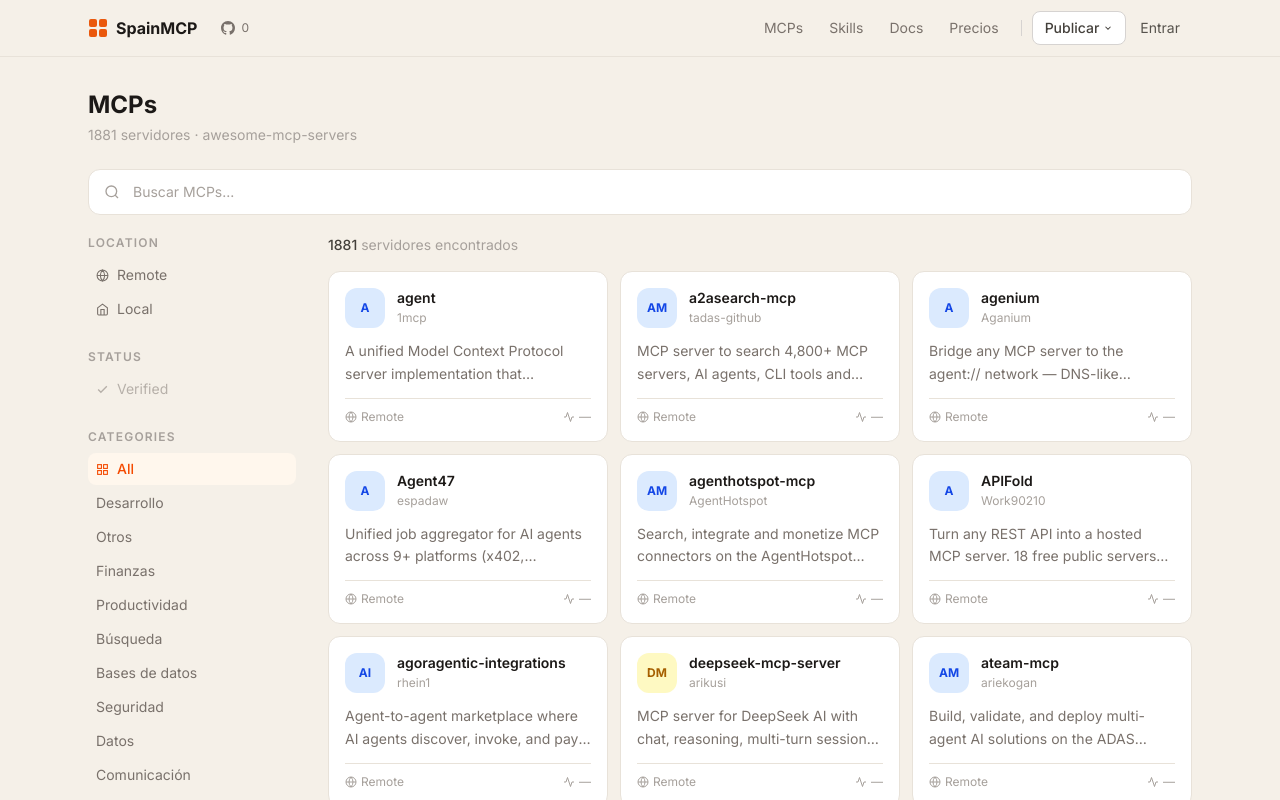
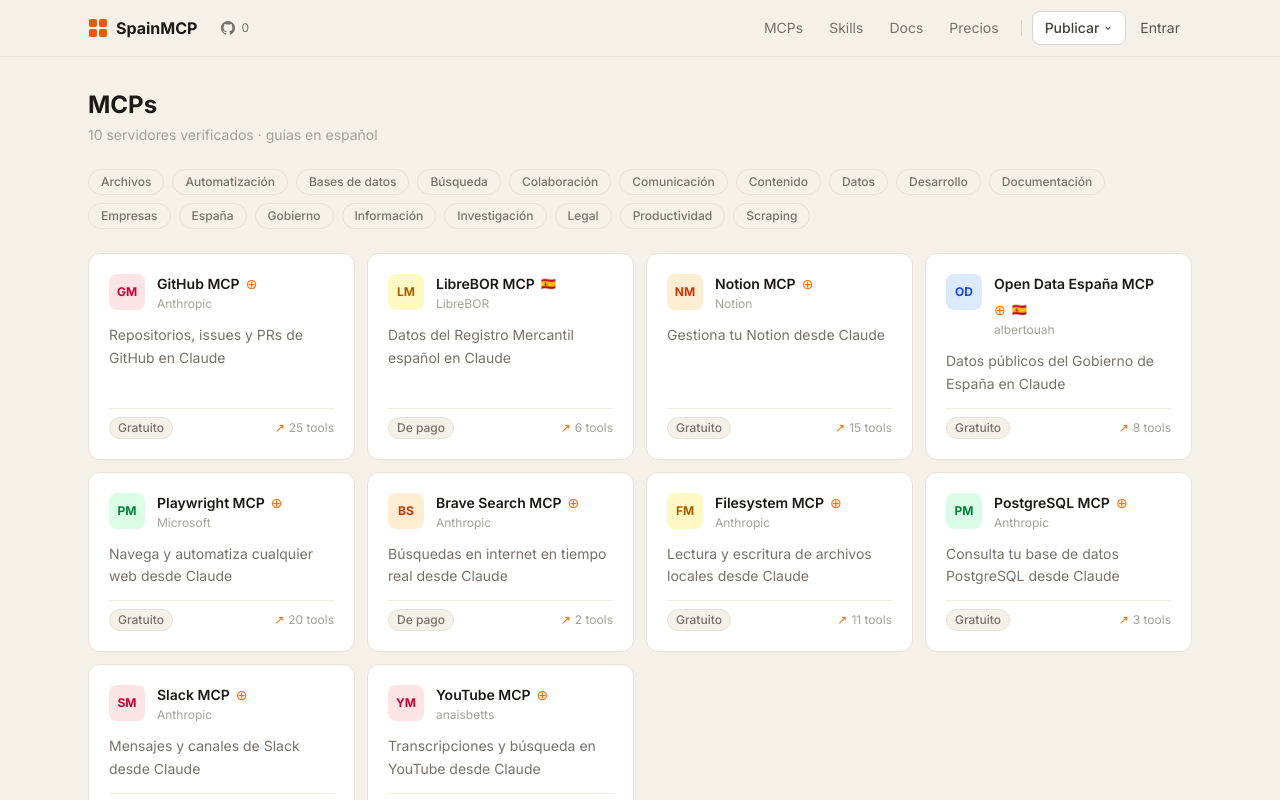
Before and after one commit to nilly-mima/spainmcp, a Next.js app: page /mcps in a window 1280 px wide. Shown: the top 800 px of the page. Built offline with nearby package versions, Linux system fonts and the light colour scheme; no server answers.

Commit message:
feat: mcps page — show curated MCPs only, remove imported 1881

```diff
--- a/src/app/mcps/page.tsx
+++ b/src/app/mcps/page.tsx
@@ -1,24 +1,44 @@
-import ImportedDirectory from '@/components/ImportedDirectory'
-import { getImportedMcps, getImportedTotal } from '@/lib/mcps'
+import CuradosGrid from '@/components/CuradosGrid'
+import McpCard from '@/components/McpCard'
+import { getAllMcps, getAllCategorias, CATEGORIA_LABELS } from '@/lib/mcps'
 
 export const metadata = {
   title: 'MCPs — SpainMCP',
-  description: 'Más de 1800 servidores MCP. El directorio MCP más completo para España y LATAM.',
+  description: 'Servidores MCP verificados, con guías en español para España y LATAM.',
 }
 
 export default function McpsPage() {
-  const mcps = getImportedMcps()
-  const total = getImportedTotal()
+  const mcps = getAllMcps()
+  const categorias = getAllCategorias()
 
   return (
     <div className="py-6">
       <div className="mb-6">
         <h1 className="text-2xl font-bold text-stone-900 dark:text-stone-100">MCPs</h1>
         <p className="text-sm text-stone-400 dark:text-stone-500 mt-1">
-          {total.toLocaleString('es-ES')} servidores · awesome-mcp-servers
+          {mcps.length} servidores verificados · guías en español
         </p>
       </div>
-      <ImportedDirectory mcps={mcps} />
+
+      {categorias.length > 0 && (
+        <div className="flex flex-wrap gap-2 mb-6">
+          {categorias.map(cat => (
+            <span
+              key={cat}
+              className="text-xs px-3 py-1 rounded-full text-stone-500 font-medium"
+              style={{ background: '#F5F0E8', border: '1px solid #E8E2D9' }}
+            >
+              {CATEGORIA_LABELS[cat] ?? cat}
+            </span>
+          ))}
+        </div>
+      )}
+
+      <CuradosGrid>
+        {mcps.map(mcp => (
+          <McpCard key={mcp.id} mcp={mcp} />
+        ))}
+      </CuradosGrid>
     </div>
   )
 }
```
